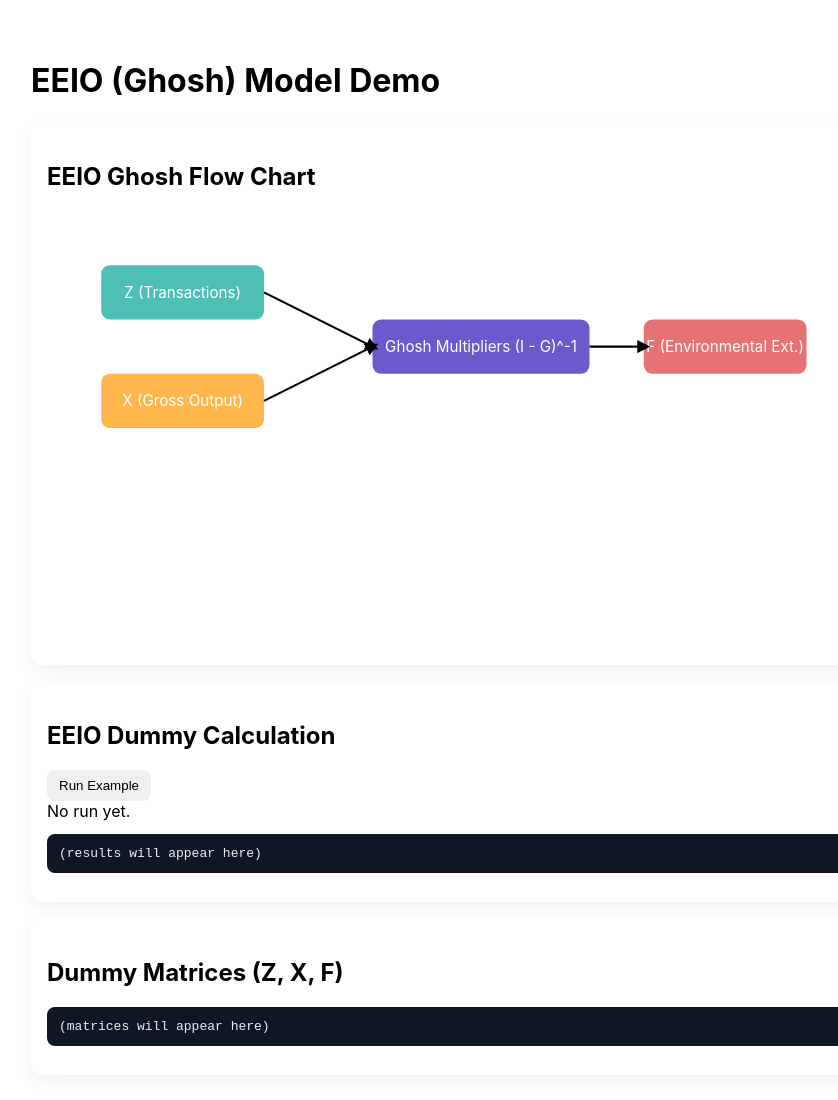
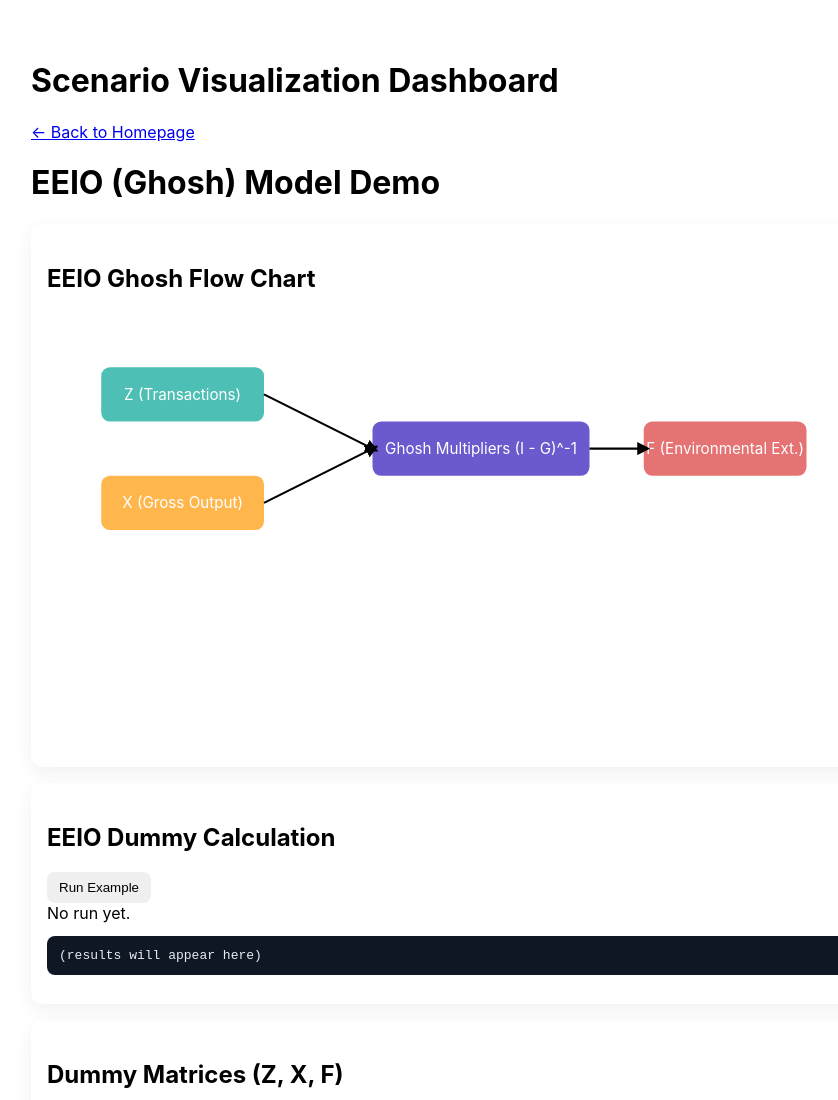
Before and after one commit to SB2024HIND/Environmentally-Extended-Input-Output-models, a plain HTML site: page index.html in a window 1280 px wide. Shown: the top 1100 px of the page, without its empty margins (159-997 px from the left). Drawn offline with Linux system fonts and the light colour scheme.

Commit message:
Update index.html

```diff
--- a/index.html
+++ b/index.html
@@ -16,6 +16,12 @@
 </head>
 
 <body>
+
+  <header>
+    <h1>Scenario Visualization Dashboard</h1>
+    <nav><a href="https://sb2024hind.github.io/Website/">← Back to Homepage</a></nav>
+  </header>
+
   <h1>EEIO (Ghosh) Model Demo</h1>
 
   <!-- Flow Chart -->
```
